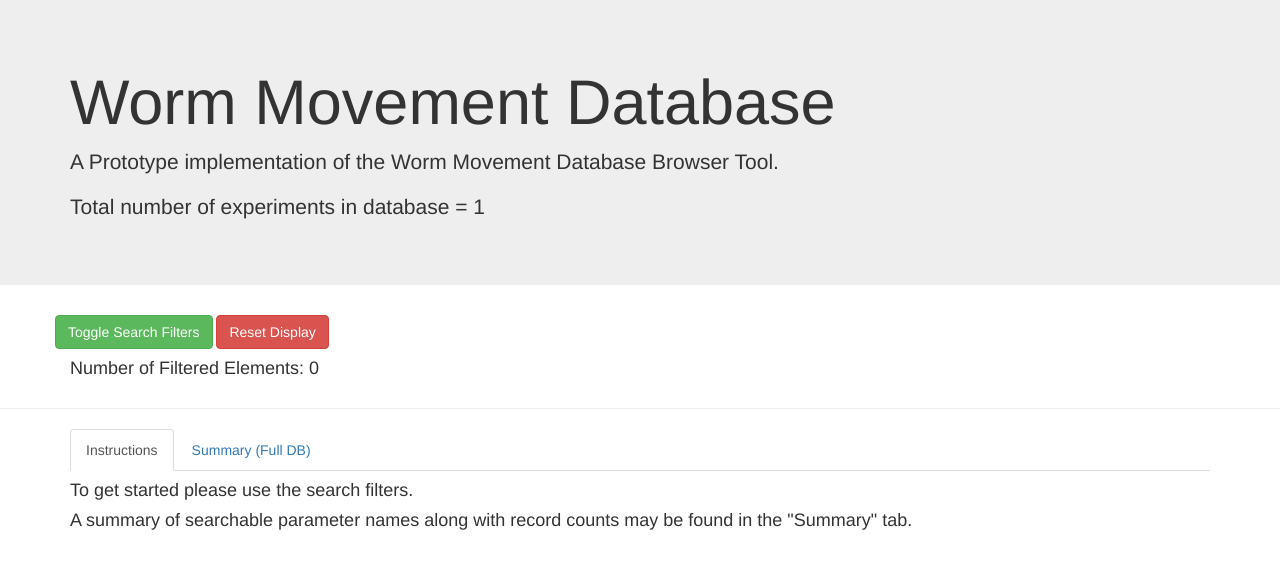
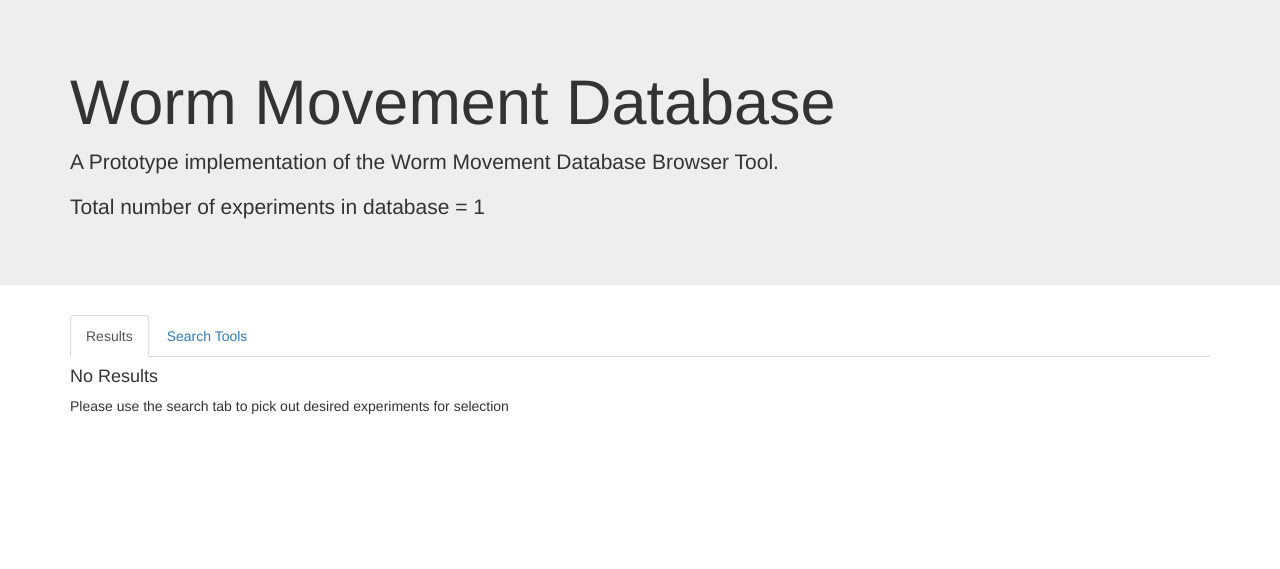
Before and after one commit to openworm/movement_cloud, a Django app: page /webworm/ in a window 1280 px wide. Shown: the top 569 px of the page. Run offline with Django 3.2, Linux system fonts and the light colour scheme; tables that the repository leaves empty hold one stand-in row (values such as "Sample post"); some libraries are stand-ins or nearby versions.

Commit message:
Major rework of the interface design to reflect a saner workflow for the tool. Results now have its own tab, alongside the search tool which has a separate tab for each of the different search methods and a final tab for users to review the final search before submission to the server. Eventually results will also have a second tab from which users can review the search results, and make a submission to package the necessary experimental data from external database resources.

```diff
--- a/webworm/static/webworm/paginate-summary.js
+++ b/webworm/static/webworm/paginate-discrete.js
@@ -1,6 +1,6 @@
 $(document).ready(function() {
 	$('#sum_strain').DataTable( {
-		dom: 'Bfrtip',
+		dom: 'Blfrtip',
 		buttons: [
 			  'selectAll',
 			  'selectNone',
@@ -10,7 +10,7 @@ $(document).ready(function() {
 		}
 	    });
 	$('#sum_trackers').DataTable( {
-		dom: 'Bfrtip',
+		dom: 'Blfrtip',
 		buttons: [
 			  'selectAll',
 			  'selectNone',
@@ -20,7 +20,7 @@ $(document).ready(function() {
 		}
 	    });
 	$('#sum_sex').DataTable( {
-		dom: 'Bfrtip',
+		dom: 'Blfrtip',
 		buttons: [
 			  'selectAll',
 			  'selectNone',
@@ -30,7 +30,7 @@ $(document).ready(function() {
 		}
 	    });
 	$('#sum_dev').DataTable( {
-		dom: 'Bfrtip',
+		dom: 'Blfrtip',
 		buttons: [
 			  'selectAll',
 			  'selectNone',
@@ -40,7 +40,7 @@ $(document).ready(function() {
 		}
 	    });
 	$('#sum_ventral').DataTable( {
-		dom: 'Bfrtip',
+		dom: 'Blfrtip',
 		buttons: [
 			  'selectAll',
 			  'selectNone',
@@ -50,7 +50,7 @@ $(document).ready(function() {
 		}
 	    });
 	$('#sum_food').DataTable( {
-		dom: 'Bfrtip',
+		dom: 'Blfrtip',
 		buttons: [
 			  'selectAll',
 			  'selectNone',
@@ -60,7 +60,7 @@ $(document).ready(function() {
 		}
 	    });
 	$('#sum_arena').DataTable( {
-		dom: 'Bfrtip',
+		dom: 'Blfrtip',
 		buttons: [
 			  'selectAll',
 			  'selectNone',
@@ -70,7 +70,7 @@ $(document).ready(function() {
 		}
 	    });
 	$('#sum_habit').DataTable( {
-		dom: 'Bfrtip',
+		dom: 'Blfrtip',
 		buttons: [
 			  'selectAll',
 			  'selectNone',
@@ -80,7 +80,7 @@ $(document).ready(function() {
 		}
 	    });
 	$('#sum_experimenter').DataTable( {
-		dom: 'Bfrtip',
+		dom: 'Blfrtip',
 		buttons: [
 			  'selectAll',
 			  'selectNone',
--- a/webworm/static/webworm/paginate-parameters.js
+++ b/webworm/static/webworm/paginate-parameters.js
@@ -1,6 +1,6 @@
 $(document).ready(function() {
 	$('#parameters').DataTable( {
-		dom: 'Bfrtip',
+		dom: 'Blfrtip',
 		buttons: [
 			  'selectAll',
 			  'selectNone',
--- a/webworm/static/webworm/paginate-results.js
+++ b/webworm/static/webworm/paginate-results.js
@@ -1,6 +1,7 @@
 $(document).ready(function() {
 	$('#results').DataTable( {
-		dom: 'Bfrtip',
+		"pageLength": 10,
+		dom: 'Blfrtip',
 		buttons: [
 			  'selectAll',
 			  'selectNone',
--- /dev/null
+++ b/webworm/templates/webworm/confirmSearch-template.html
@@ -0,0 +1,4 @@
+<div id="confirmationContentPane">
+  <h4>Confirmation of Search</h4>
+  <p> Just a stub for now </p>
+</div>
--- a/webworm/templates/webworm/summary-template.html
+++ b/webworm/templates/webworm/discrete-template.html
@@ -1,12 +1,6 @@
+<div id="discreteFieldsContentPane">
+
   <!-- Row 1 Strains and Trackers -->
-  <div class="row">
-    <div class="col-sm-6">
-      <p><b>Min Experiment date:</b> {{min_date}} </p>
-    </div>
-    <div class="col-sm-6">
-      <p><b>Max Experiment date:</b> {{max_date}} </p>
-    </div>
-  </div>
   <div class="row">
     <div class="col-sm-6">
       <p><b>Strains Summary</b></p>
@@ -39,16 +33,17 @@
 	<tbody>
 	  {% for name, count in trackers_counts %}
 	  <tr>
-	    <th>{{ name }}</th>
-	    <th>{{ count }}</th>
+	    <td>{{ name }}</td>
+	    <td>{{ count }}</td>
 	  </tr>
 	  {% endfor %}
 	</tbody>
       </table>
     </div>
   </div>
+  <hr>
+
   <!-- Row 2 Sex and Development Stages -->
-  <hr>
   <div class="row">
     <div class="col-sm-6">
       <p><b>Sex Summary</b></p>
@@ -81,16 +76,17 @@
 	<tbody>
 	  {% for name, count in dev_stage_counts %}
 	  <tr>
-	    <th>{{ name }}</th>
-	    <th>{{ count }}</th>
+	    <td>{{ name }}</td>
+	    <td>{{ count }}</td>
 	  </tr>
 	  {% endfor %}
       </tbody>
       </table>
     </div>
   </div>
+  <hr>
+
   <!-- Row 3  Ventral Sides and Food -->
-  <hr>
   <div class="row">
     <div class="col-sm-6">
       <p><b>Ventral Sides Summary</b></p>
@@ -123,16 +119,17 @@
 	<tbody>
 	  {% for name, count in food_counts %}
 	  <tr>
-	    <th>{{ name }}</th>
-	    <th>{{ count }}</th>
+	    <td>{{ name }}</td>
+	    <td>{{ count }}</td>
 	  </tr>
 	  {% endfor %}
       </tbody>
       </table>
     </div>
   </div>
+  <hr>
+
   <!-- Row 4 Arena and Habituation -->
-  <hr>
   <div class="row">
     <div class="col-sm-6">
       <p><b>Arena Summary</b></p>
@@ -165,16 +162,17 @@
 	<tbody>
 	  {% for name, count in habit_counts %}
 	  <tr>
-	    <th>{{ name }}</th>
-	    <th>{{ count }}</th>
+	    <td>{{ name }}</td>
+	    <td>{{ count }}</td>
 	  </tr>
 	  {% endfor %}
       </tbody>
       </table>
     </div>
   </div>
+  <hr>
+
   <!-- Row 5 Experimenters  -->
-  <hr>
   <div class="row">
     <div class="col-sm-6">
       <p><b>Experimenters Summary</b></p>
--- a/webworm/templates/webworm/index.html
+++ b/webworm/templates/webworm/index.html
@@ -1,67 +1,36 @@
 {% extends "webworm/header.html" %}
 
 {% block content %}
-<div class="container" id="searchPane">
-  <div id="searchInfo">
-    <div class="row">
-      <button type="button" class="btn btn-success" data-toggle="collapse" data-target="#searchControls">Toggle Search Filters</button>
-      <a href="{% url "index" %}" class="btn btn-danger" role="button">Reset Display</a>
-    </div>
-    <h4>Number of Filtered Elements: {{ experiment_count }}</h4>
-    <!--
-      <h4>Current Search Filter String:</h4>
-      <p> {{ search_string }} </p>
-      -->
-  </div>
-  <div class="collapse" id="searchControls">
-    <hr>
-    <div class="container" id="methodPanes">
-      <ul class="nav nav-tabs">
-	<li class="active"><a data-toggle="tab" href="#parametersPane">Parameters</a></li>
-	<li><a data-toggle="tab" href="#fieldsPane">Search by Fields</a></li>
-      </ul>
+<div class="container" id="master">
 
-      <div class="tab-content">
-	<!-- Search by Parameters -->
-	<div class="tab-pane fade in active" id="parametersPane">
-	  {% include "webworm/parameters-template.html" %}
-	</div>
-	<!-- Search by database fields -->
-	<div class="tab-pane fade" id="fieldsPane">
-	  <form action="{% url "results" %}" method="get">
-	    <div class="form-group" >
-	      {% include "webworm/search-template.html" %}
-	    </div>
-	  </form>
-	</div>
-      </div>
-
-    </div>
-  </div>
-</div>
-<hr>
-<div class="container" id="master">
   <ul class="nav nav-tabs">
-    <li class="active"><a data-toggle="tab" href="#indexInfo">Instructions</a></li>
-    <li><a data-toggle="tab" href="#summaryPane">Summary (Full DB)</a></li>
+    <li class="active"><a data-toggle="tab" href="#resultsPane">Results</a></li>
+    <li><a data-toggle="tab" href="#searchPane">Search Tools</a></li>
   </ul>
 
   <div class="tab-content">
-    <!-- Information Panel -->
-    <div class="tab-pane fade in active" id="indexInfo">
-      <h4>To get started please use the search filters.
-      </h4>
-      <h4>
-	A summary of searchable parameter names along with record
-	counts may be found in the "Summary" tab.
-      </h4>
+    <!-- Results Panel -->
+    <div class="tab-pane fade in active" id="resultsPane">
+      {% if results_list %}
+        {% include "webworm/results-template.html" %}
+      {% else %}
+      <div>
+	<h4>No Results</h4>
+	<p>Please use the search tab to pick out desired experiments for selection<p>
+      </div>
+      {% endif %}
     </div>
 
-    <div class="tab-pane fade" id="summaryPane">
-      {% include "webworm/summary-template.html" %}
+    <!-- Search Tool Panel -->
+    <div class="tab-pane fade" id="searchPane">
+      {% include "webworm/search-template.html" %}
     </div>
+
+  </div>
 </div>
+
 {% load static %}
-<script src="{% static "webworm/paginate-summary.js" %}"></script>
+<script src="{% static "webworm/paginate-discrete.js" %}"></script>
 <script src="{% static "webworm/paginate-parameters.js" %}"></script>
+<script src="{% static "webworm/paginate-results.js" %}"></script>
 {% endblock %}
--- a/webworm/templates/webworm/parameters-template.html
+++ b/webworm/templates/webworm/parameters-template.html
@@ -1,4 +1,4 @@
-<div class="row">
+<div id="parametersSearchContent">
   <p><b>Parameters and Ranges</b></p>
   <table id="parameters" class="table table-striped table-bordered table-responsive">
     <thead>
@@ -11,9 +11,9 @@
     <tbody>
       {% for name, min, max in param_list %}
       <tr>
-	<th>{{ name }}</th>
-	<th>{{ min }}</th>
-	<th>{{ max }}</th>
+	<td>{{ name }}</td>
+	<td>{{ min }}</td>
+	<td>{{ max }}</td>
       </tr>
       {% endfor %}
     </tbody>
--- /dev/null
+++ b/webworm/templates/webworm/ranged-template.html
@@ -0,0 +1,19 @@
+<div id="rangedSearchControlPane">
+  <div class="row">
+    <div class="col-sm-6">
+      <p><b>Min Experiment date:</b> {{min_date}} </p>
+    </div>
+    <div class="col-sm-6">
+      <p><b>Max Experiment date:</b> {{max_date}} </p>
+    </div>
+  </div>
+  <div class="row">
+    <label class="col-sm-3" for="start_date">Start Date (yyyy-mm-dd):</label>
+    <input class="col-sm-3" type="date"
+	   name="start_date" class="form-control" id="start_date"></input>
+    <label class="col-sm-3" for="end_date">End Date (yyyy-mm-dd):</label>
+    <input class="col-sm-3" type="date"
+	   name="end_date" class="form-control" id="end_date"></input>
+  </div>
+  <hr>
+</div>
--- a/webworm/templates/webworm/search-template.html
+++ b/webworm/templates/webworm/search-template.html
@@ -1,56 +1,37 @@
-<!-- *CWL* Dropped experiment name search from template form (logic remains).
-	  <div class="row">
-	    <label class="col-sm-2" for="search_name">Experiment Name:</label>
-	    <input class="col-sm-6" type="text" name="search_name" class="form-control" id="search_name">
-	    <div class="col-sm-2"class="checkbox">
-	      <label><input type="checkbox" name="exact_match">Exact Match</label>
-	    </div>
-	    <div class="col-sm-2"class="checkbox">
-	      <label><input type="checkbox" name="case_sensitive">Case Sensitive</label>
-	    </div>
+<div id="searchControlPane" class="tabbable">
+  <form action="{% url "index" %}" method="get">
+    <div class="form-group" >
+      <div id="searchMethodPanes">
+	<ul class="nav nav-pills">
+	  <li class="active"><a data-toggle="pill" href="#parametersPane">Parameters</a></li>
+	  <li><a data-toggle="pill" href="#discretePane">Discrete Fields</a></li>
+	  <li><a data-toggle="pill" href="#rangedPane">Ranged Fields</a></li>
+	  <li><a data-toggle="pill" href="#confirmSearchPane">Review and Confirm</a></li>
+	</ul>
+
+	<div class="tab-content">
+	  <!-- Search by Parameters -->
+	  <div class="tab-pane fade in active" id="parametersPane">
+	    {% include "webworm/parameters-template.html" %}
 	  </div>
--->
-	  <div class="row">
-	    <label class="col-sm-2" for="start_date">Start Date (yyyy-mm-dd):</label>
-	    <input class="col-sm-2" type="date"
-		   name="start_date" class="form-control" id="start_date">
-	    <label class="col-sm-2" for="end_date">End Date (yyyy-mm-dd):</label>
-	    <input class="col-sm-2" type="date"
-		   name="end_date" class="form-control" id="end_date">
+
+	  <!-- Search by discrete database fields -->
+	  <div class="tab-pane fade" id="discretePane">
+	    {% include "webworm/discrete-template.html" %}
 	  </div>
-	  <div class="row">
-	    <label class="col-sm-2" for="strain">Worm Strain:</label>
-	    <input class="col-sm-2" type="text"
-		   name="strain" class="form-control" id="strain">
-	    <label class="col-sm-2" for="trackers">Trackers:</label>
-	    <input class="col-sm-2" type="text"
-		   name="trackers" class="form-control" id="trackers">
-	    <label class="col-sm-2" for="sex">Sex:</label>
-	    <input class="col-sm-2" type="text"
-		   name="sex" class="form-control" id="sex">
+
+	  <!-- Search by ranged database fields -->
+	  <div class="tab-pane fade" id="rangedPane">
+	    {% include "webworm/ranged-template.html" %}
 	  </div>
-	  <div class="row">
-	    <label class="col-sm-2" for="stage">Development Stage:</label>
-	    <input class="col-sm-2" type="text"
-		   name="stage" class="form-control" id="stage">
-	    <label class="col-sm-2" for="ventral">Ventral Side:</label>
-	    <input class="col-sm-2" type="text"
-		   name="ventral" class="form-control" id="ventral">
-	    <label class="col-sm-2" for="food">Food:</label>
-	    <input class="col-sm-2" type="text"
-		   name="food" class="form-control" id="food">
+
+	  <!-- Confirmation tab to review and submit search request to server -->
+	  <div class="tab-pane fade" id="confirmSearchPane">
+	    {% include "webworm/confirmSearch-template.html" %}
 	  </div>
-	  <div class="row">
-	    <label class="col-sm-2" for="arena">Arena:</label>
-	    <input class="col-sm-2" type="text"
-		   name="arena" class="form-control" id="arena">
-	    <label class="col-sm-2" for="hab">Habituation Time:</label>
-	    <input class="col-sm-2" type="text"
-		   name="hab" class="form-control" id="hab">
-	    <label class="col-sm-2" for="staff">Experimenter:</label>
-	    <input class="col-sm-2" type="text"
-		   name="staff" class="form-control" id="staff">
-	  </div>
-	  <div class="row">
-	    <button class="col-sm-1" type="submit" class="btn btn-sm btn-info">Search</button>
-	  </div>
+	</div> <!-- tab content -->
+
+      </div> <!-- container -->
+    </div> <!-- form group -->
+  </form>
+</div>
--- a/webworm/urls.py
+++ b/webworm/urls.py
@@ -4,5 +4,5 @@ from . import views
 
 urlpatterns = [
     url(r'^$', views.index, name='index'),
-    url(r'^results$', views.filter, name='results'),
+#    url(r'^results$', views.filter, name='results'),
 ]
--- a/webworm/views.py
+++ b/webworm/views.py
@@ -32,6 +32,7 @@ def processSearchConfiguration(getRequest, experimentsList):
     # Sane defaults
     exact = 'off';
     case_sen = 'off';
+    returnList = experimentsList;
     if 'exact_match' in getRequest:
         exact = getRequest['exact_match'];
     if 'case_sensitive' in getRequest:
@@ -53,57 +54,57 @@ def processSearchConfiguration(getRequest, experimentsList):
         start = getRequest['start_date'];
         if start:
 #            search_string = search_string + ' Start:' + start;
-            returnList = experimentsList.filter(date__gte=start);
+            returnList = returnList.filter(date__gte=start);
     if 'end_date' in getRequest:
         end = getRequest['end_date'];
         if end:
 #            search_string = search_string + ' End:' + end;
-            returnList = experimentsList.filter(date__lte=end);
+            returnList = returnList.filter(date__lte=end);
     if 'strain' in getRequest:
         strain = getRequest['strain'];
         if strain:
 #            search_string = search_string + ' Strain:' + strain;
-            returnList = experimentsList.filter(strain__name__icontains=strain);
+            returnList = returnList.filter(strain__name__icontains=strain);
     if 'trackers' in getRequest:
         trackers = getRequest['trackers'];
         if trackers:
 #            search_string = search_string + ' Trackers:' + trackers;
-            returnList = experimentsList.filter(tracker__name__icontains=trackers);
+            returnList = returnList.filter(tracker__name__icontains=trackers);
     if 'sex' in getRequest:
         sex = getRequest['sex'];
         if sex:
 #            search_string = search_string + ' Sex:' + sex;
-            returnList = experimentsList.filter(sex__name__icontains=sex);
+            returnList = returnList.filter(sex__name__icontains=sex);
     if 'stage' in getRequest:
         stage = getRequest['stage'];
         if stage:
 #            search_string = search_string + ' Stage:' + stage;
-            returnList = experimentsList.filter(developmental_stage__name__icontains=stage);
+            returnList = returnList.filter(developmental_stage__name__icontains=stage);
     if 'ventral' in getRequest:
         ventral = getRequest['ventral'];
         if ventral:
 #            search_string = search_string + ' Ventral:' + ventral;
-            returnList = experimentsList.filter(ventral_side__name__iexact=ventral);
+            returnList = returnList.filter(ventral_side__name__iexact=ventral);
     if 'food' in getRequest:
         food = getRequest['food'];
         if food:
 #            search_string = search_string + ' Food:' + food;
-            returnList = experimentsList.filter(food__name__icontains=food);
+            returnList = returnList.filter(food__name__icontains=food);
     if 'arena' in getRequest:
         arena = getRequest['arena'];
         if arena:
 #            search_string = search_string + ' Arena:' + arena;
-            returnList = experimentsList.filter(arena__name__icontains=arena);
+            returnList = returnList.filter(arena__name__icontains=arena);
     if 'hab' in getRequest:
         hab = getRequest['hab'];
         if hab:
 #            search_string = search_string + ' HabTime:' + hab;
-            returnList = experimentsList.filter(habituation__name__icontains=hab);
+            returnList = returnList.filter(habituation__name__icontains=hab);
     if 'staff' in getRequest:
         staff = getRequest['staff'];
         if staff:
 #            search_string = search_string + ' Experimenter:' + staff;
-            returnList = experimentsList.filter(experimenter__name__icontains=staff);
+            returnList = returnList.filter(experimenter__name__icontains=staff);
     return returnList;
 
 
@@ -202,42 +203,54 @@ def createDiscreteFieldMetadata(experiments, context):
 def index(request):
     form = SearchForm();
     context = {};
+
+    # Compute static global database metadata
+    experiments_list = Experiments.objects.all();
+    db_experiment_count = experiments_list.count();
+
+    createDiscreteFieldMetadata(experiments_list, context);
+
     featuresFields = FeaturesMeans._meta.get_fields();
     featuresObjects = FeaturesMeans.objects.all();
     createParametersMetadata(featuresFields, featuresObjects, context);
 
-    experiments_list = Experiments.objects.all();
-    createDiscreteFieldMetadata(experiments_list, context);
-
-    db_experiment_count = experiments_list.count();
-
     experiment_date_min = experiments_list.aggregate(Min('date')).get('date__min');
     experiment_date_max = experiments_list.aggregate(Max('date')).get('date__max');
 
-    experiment_count = 0;
-    search_string = 'None';
+    # Parameters for Search
+    results_count = 0;
+    results_list = None;
+#    search_string = '';
+    if request.method == "GET":
+        if (len(request.GET.keys()) > 0):
+            results_list = processSearchConfiguration(request.GET,
+                                                      Experiments.objects.order_by('base_name'));
+            results_count = results_list.count();
+
     context['db_experiment_count'] = db_experiment_count;
-    context['experiment_count'] = experiment_count;
+    context['results_list'] = results_list;
+    context['results_count'] = results_count;
     context['min_date'] = experiment_date_min;
     context['max_date'] = experiment_date_max;
-    context['search_string'] = search_string;
+#    context['search_string'] = search_string;
     context['form'] = form;
     return render(request, 'webworm/index.html', context);
 
-def filter(request):
-    form = SearchForm();
-    experiments_list = Experiments.objects.order_by('base_name');
-    db_experiment_count = experiments_list.count();
+# *CWL* - Consolidated into a single page.
+#def filter(request):
+#    form = SearchForm();
+#    experiments_list = Experiments.objects.order_by('base_name');
+#    db_experiment_count = experiments_list.count();
 #    search_string = '';
-    if request.method == "GET":
-        experiments_list = processSearchConfiguration(request.GET, experiments_list);
+#    if request.method == "GET":
+#        experiments_list = processSearchConfiguration(request.GET, experiments_list);
 #    if search_string == '':
 #        search_string = 'All';
-    experiment_count = experiments_list.count();
-    context = {'experiments_list': experiments_list,
-               'experiment_count': experiment_count,
-               'db_experiment_count': db_experiment_count,
+#    experiment_count = experiments_list.count();
+#    context = {'experiments_list': experiments_list,
+#               'experiment_count': experiment_count,
+#               'db_experiment_count': db_experiment_count,
 #               'search_string': search_string,
-               'form':form }
-    createDiscreteFieldMetadata(experiments_list, context);
-    return render(request, 'webworm/results.html', context);
+#               'form':form }
+#    createDiscreteFieldMetadata(experiments_list, context);
+#    return render(request, 'webworm/results.html', context);
```
Also changed, not shown: other parts of webworm/templates/webworm/discrete-template.html (+14 -11 lines), webworm/templates/webworm/results-template.html (added, +53 -0 lines), webworm/templates/webworm/results.html (deleted, +0 -67 lines).
